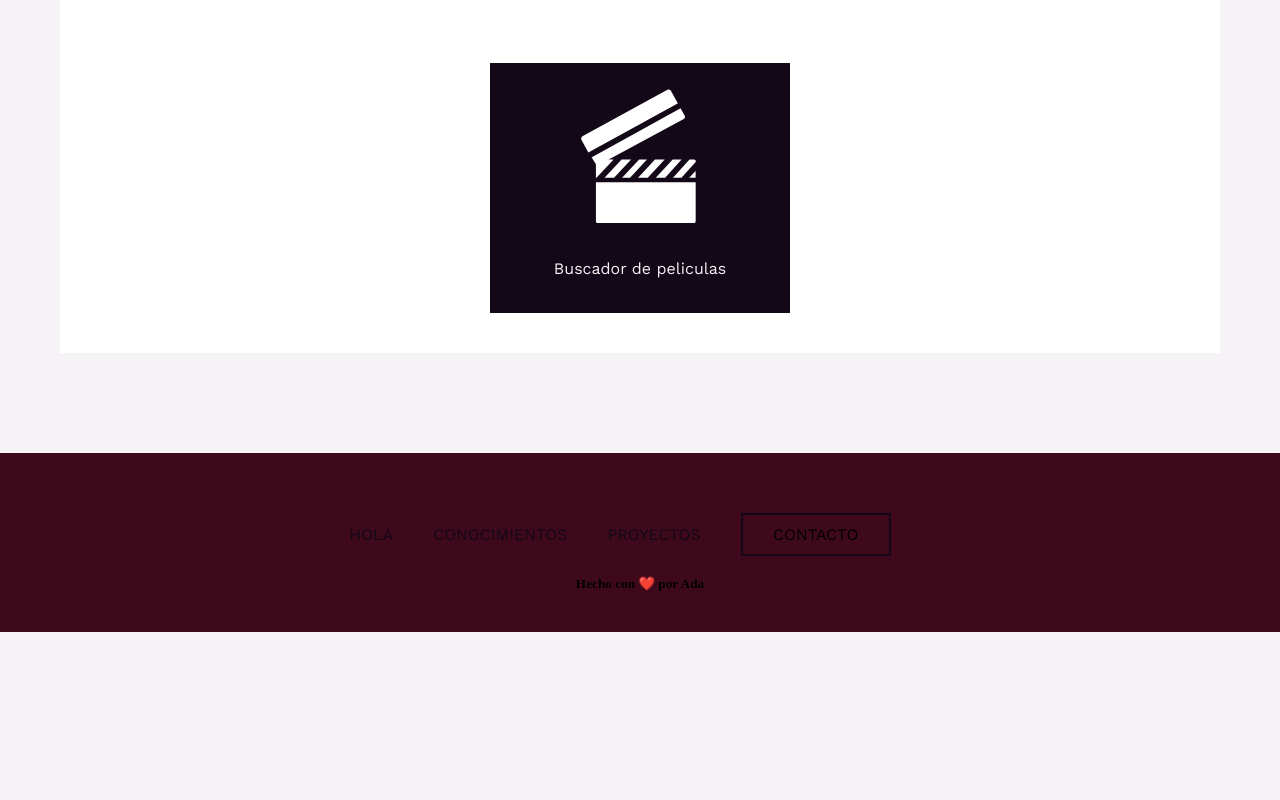
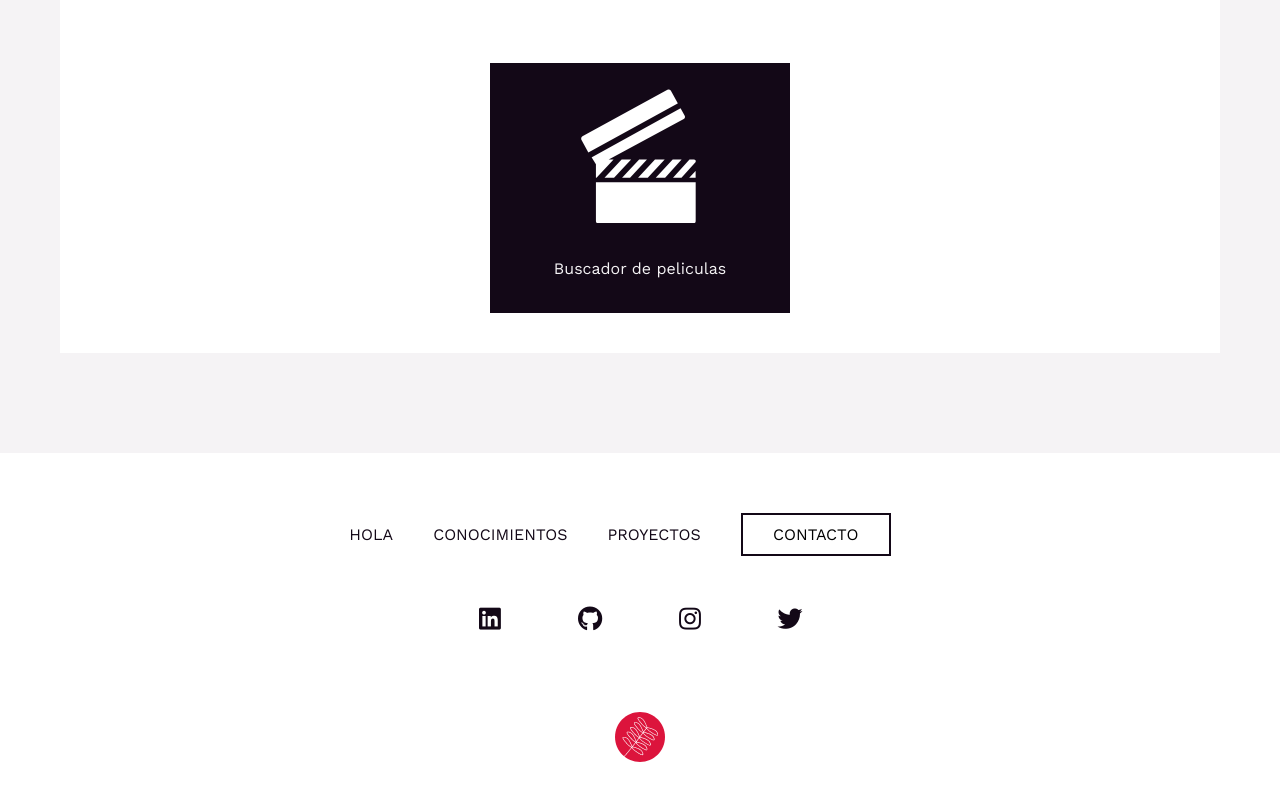
Before and after one commit to Lauriacunia/MyPortfolio, a plain HTML site: page index.html in a window 1280 px wide. Shown: the part 2978-3778 px from the top of the page. Before the commit the page ends 3610 px from the top, so only its background shows below. Drawn offline with nearby package versions, Linux system fonts and the light colour scheme; a web font is replaced by a local one.

Commit message:
Avanzo con el footer, agrego iconos y links en el html

```diff
--- a/index.html
+++ b/index.html
@@ -8,14 +8,14 @@
     <link rel="stylesheet" href="style.css">
     <link rel="stylesheet" href="https://cdnjs.cloudflare.com/ajax/libs/font-awesome/5.13.0/css/all.min.css">
     <link rel="stylesheet" href="https://cdn.jsdelivr.net/gh/konpa/devicon@master/devicon.min.css">
-    <link rel="shortcut icon” type="image/ico” href="/favicon.ico”/>
+
 </head>
 
 <body>
 
     <!--********************************-->
     <!--       🙈  HEADER    🙈         -->
-    <!--********************************-->
+    <!--*******************************-->
 
     <header>
         <nav class="barra">
@@ -347,10 +347,27 @@
 
         <div class="iconos-contacto">
 
+            <div class=links-contacto>
+                <a href="https://www.linkedin.com/in/lauriacunia/"><i class="fab fa-linkedin icono-footer"></i></a>
+            </div>
+
+            <div class=links-contacto>
+                <a href="https://github.com/Lauriacunia"><i class="fab fa-github icono-footer"></i></a>
+            </div>
+
+            <div class=links-contacto>
+                <a href="https://www.instagram.com/lauritaacunia/"><i class="fab fa-instagram icono-footer"></i></a>
+            </div>
+
+            <div class=links-contacto>
+                <a href="https://twitter.com/LauritaAcunia"><i class="fab fa-twitter icono-footer"></i></a>
+            </div>
+
+
         </div>
 
         <div>
-            <h5> Hecho con ❤️ por Ada</h5>
+            <img src="images/icono.png" />
         </div>
 
     </footer>
--- a/style.css
+++ b/style.css
@@ -73,14 +73,14 @@ a {
 .texto-hover{
     color:inherit; /*toma el color del antecesor*/
 }
+
 .barra{
     display: flex;
     margin: 20px;
 
+/* Queria la barra mas finita */
+}
 
-/* Queria la barra mas finita */
-
-}
 ul {
     display: flex;
     justify-content: space-around;
@@ -379,7 +379,7 @@ ul {
      🍓    FOOTER    🍓
 ----------------------------------*/
 footer{
-    background-color: #3f091c;
+    background-color: #ffffff;
     display: flex;
     flex-direction: column;
     align-items: center;
@@ -388,11 +388,22 @@ footer{
 
 .iconos-contacto{
     Display:flex;
-    justify-content: center;
-
+    align-items: center;
+    margin-bottom: 50px;
 }
 
-
+.links-contacto{
+    display:flex;
+    align-items: center;
+    justify-content: center;
+    color: #dc143c;
+    width: 40px;
+    height: auto;
+    margin:30px;
+}
+.icono-footer{
+    font-size: 25px;
+}
 
 /*--------------------------------
       🍓  DISEÑO RESPONSIVE  🍓
```
Also changed, not shown: images/icono.png (added).
